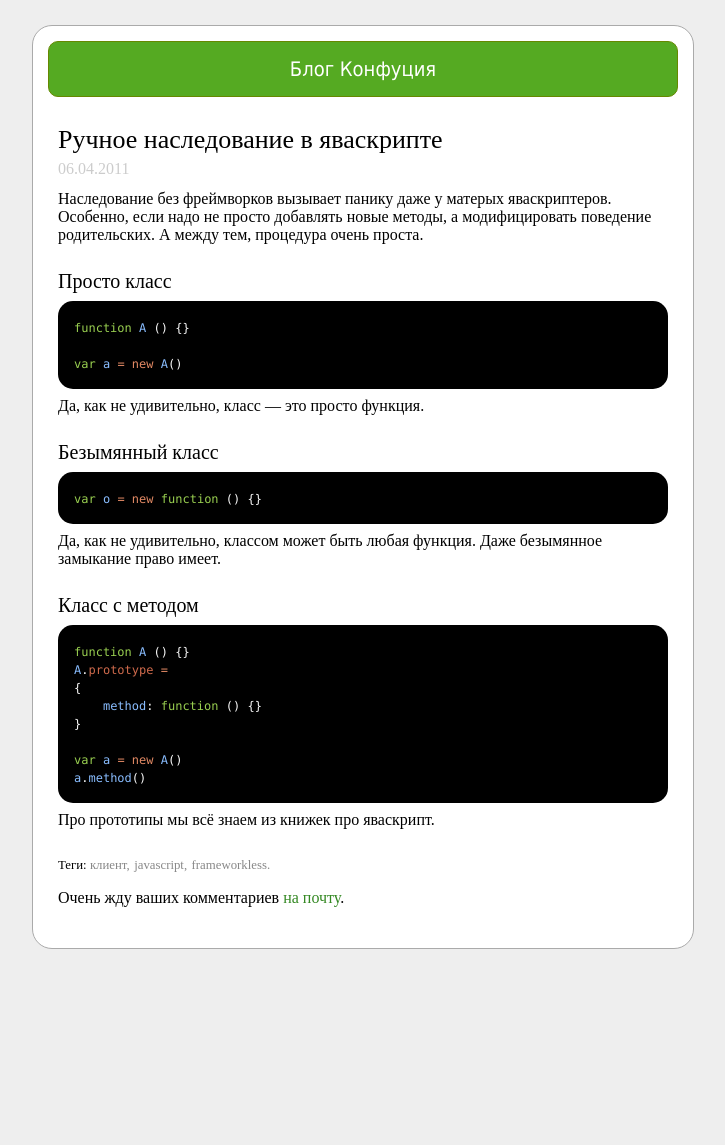
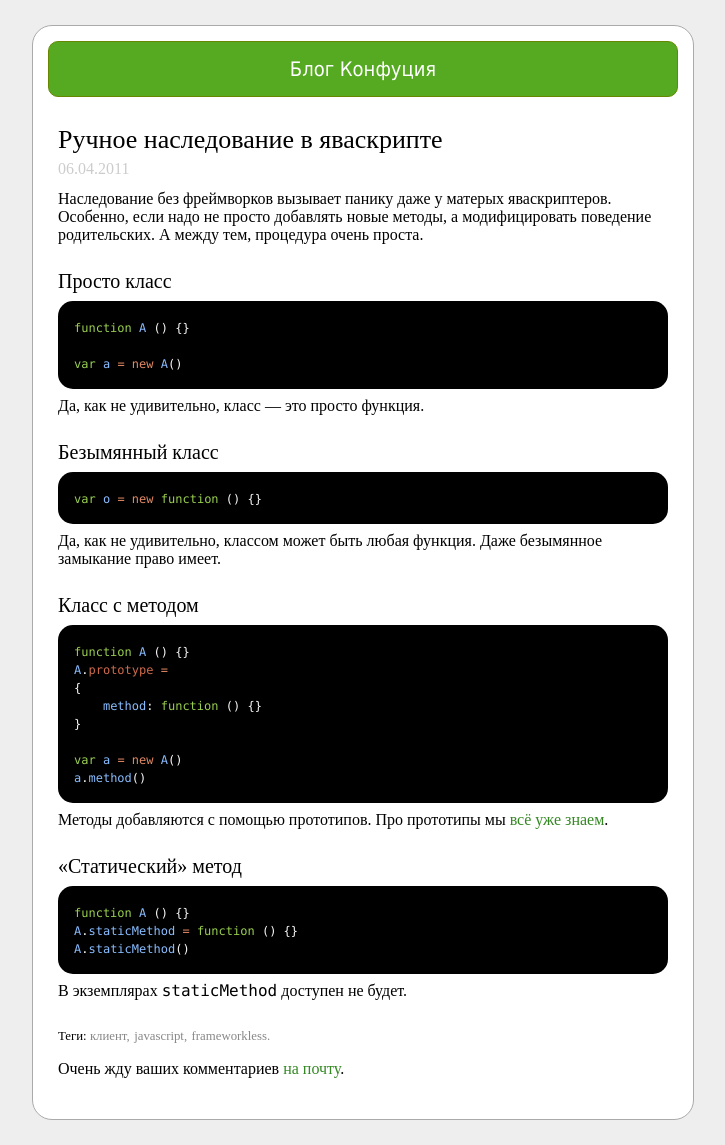
Before and after one commit to kung-fu-tzu/leonov.github.io, a Jekyll site: the page built from _posts/2011-04-06-native-javascript-inheritance.html, in a window 1280 px wide. Shown: the whole page, without its empty margins (277-1002 px from the left). Built offline with Jekyll 4.4.1, drawn with Linux system fonts in a browser that asks for light colours; before the commit the page ends 974 px from its top, so only the background shows below that.

Commit message:
static method

```diff
--- a/_posts/2011-04-06-native-javascript-inheritance.html
+++ b/_posts/2011-04-06-native-javascript-inheritance.html
@@ -44,5 +44,17 @@ var a = new A()
 a.method()
 </code></pre>
 
-<p>Про прототипы мы всё знаем из книжек про яваскрипт.</p>
+<p>Методы добавляются с помощью прототипов. Про прототипы мы <a href="http://www.google.com/search?q=javascript+prototype+inheritance">всё уже знаем</a>.</p>
 </section>
+
+
+<section>
+<h>«Статический» метод</h>
+<pre><code class="javascript">
+function A () {}
+A.staticMethod = function () {}
+A.staticMethod()
+</code></pre>
+
+<p>В экземплярах <code>staticMethod</code> доступен не будет.</p>
+</section>
```
